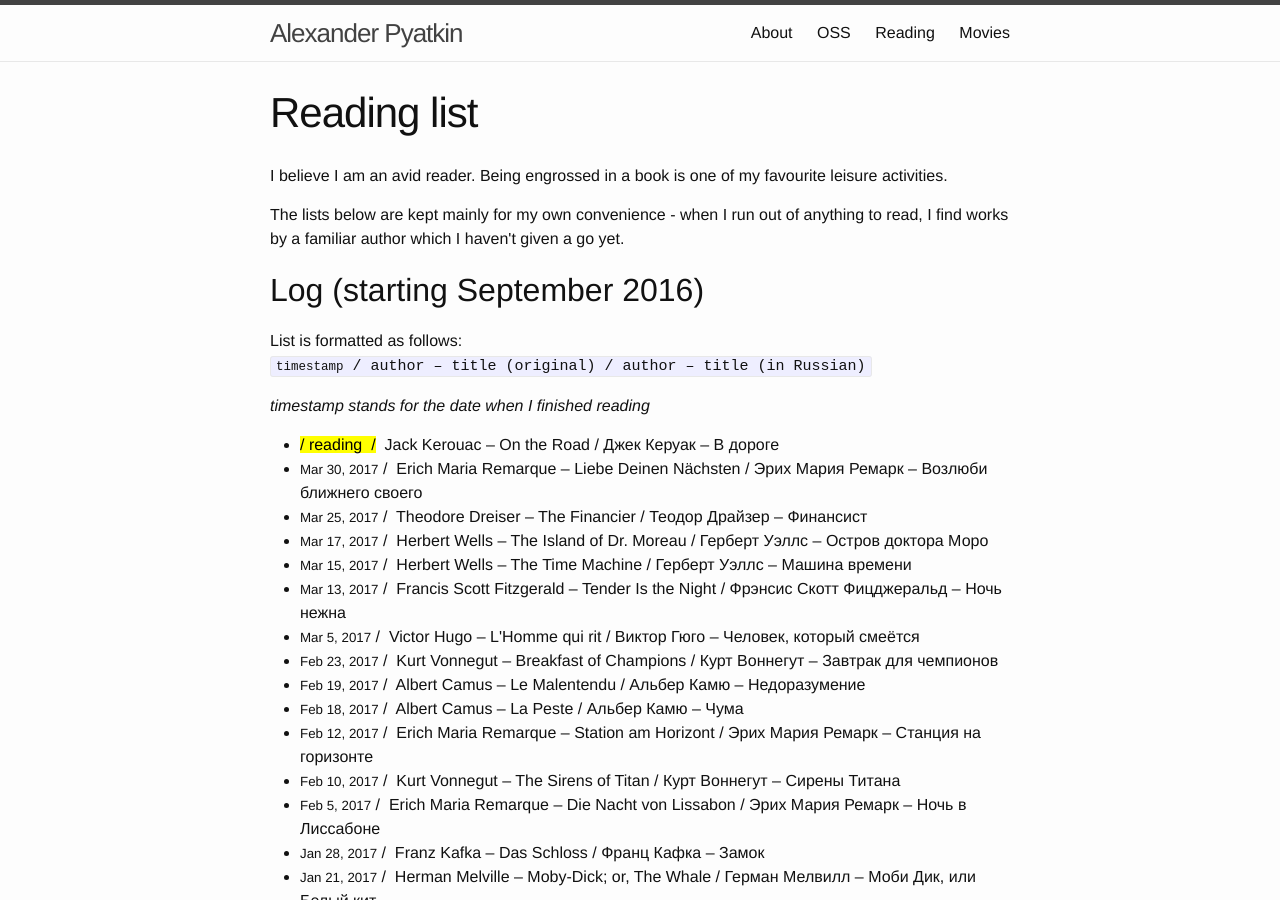
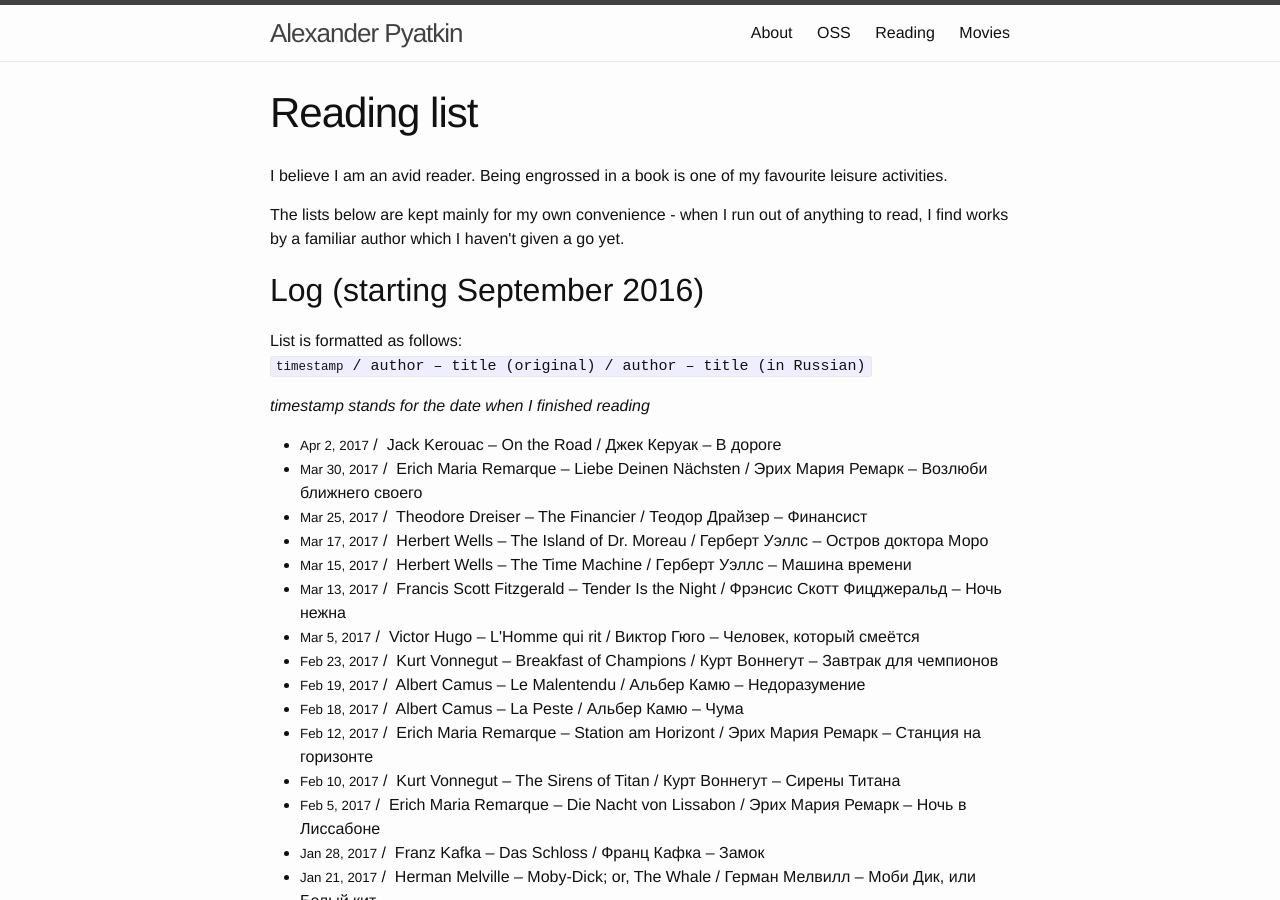
Before and after one commit to aspyatkin/personal-website, a Jekyll site: the page built from reading-list.md, in a window 1280 px wide and 900 px high. Built offline with Jekyll 4.4.1, drawn with Linux system fonts in a browser that asks for light colours.

Commit message:
Update reading list

```diff
--- a/reading-list.md
+++ b/reading-list.md
@@ -5,7 +5,7 @@ short_title: Reading
 permalink: /reading-list/
 top_ndx: 3
 log_list:
-  - reading: yes
+  - date: 'Apr 2, 2017'
     original:
       author: 'Jack Kerouac'
       title: 'On the Road'
```
